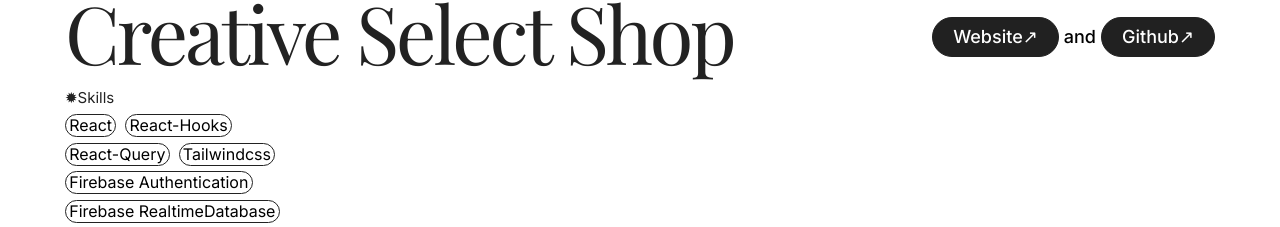
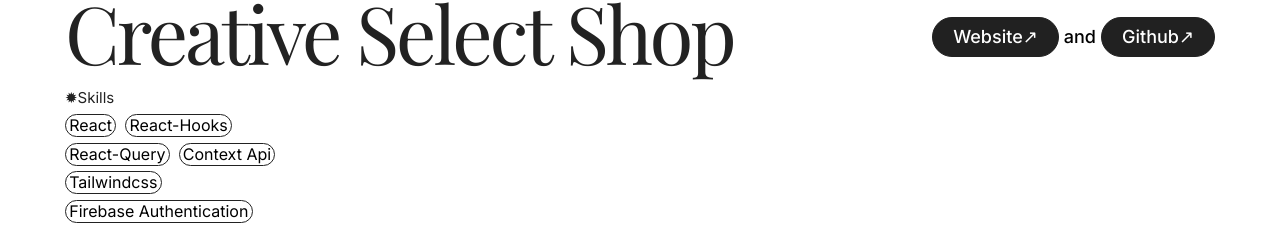
Before and after one commit to feelslikemmmm/portfolio, a React (Create React App) app: page / in a window 1280 px wide. Shown: the part 1194-1421 px from the top of the page. Built offline with nearby package versions, Linux system fonts and the light colour scheme; a web font is replaced by a local one.

Commit message:
Update : projectlist

```diff
--- a/src/constants/projectList.ts
+++ b/src/constants/projectList.ts
@@ -13,6 +13,7 @@
       'React',
       'React-Hooks',
       'React-Query',
+      'Context Api',
       'Tailwindcss',
       'Firebase Authentication',
       'Firebase RealtimeDatabase',
```
